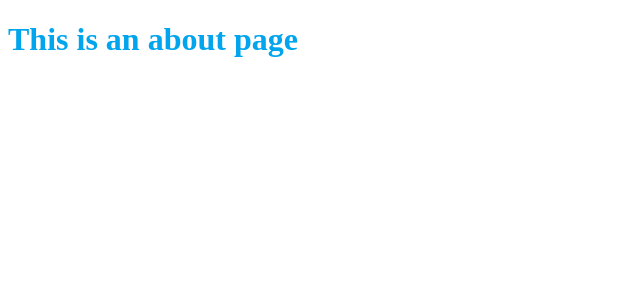
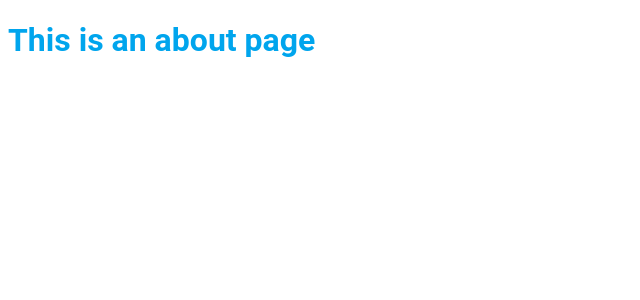
Before and after one commit to NewHorizonsDiveCentre/NhdcOnline, a Vue app in the folder src/client/: page /about in a window 1280 px wide. Shown: the top 300 px of the page, without its empty margins (0-640 px from the left). Built offline with nearby package versions, Linux system fonts and the light colour scheme; the HTML template or start-up script is replaced by a standard one.

Commit message:
Fixed css names

```diff
--- a/src/client/src/styles/main.scss
+++ b/src/client/src/styles/main.scss
@@ -14,14 +14,14 @@ body {
     -moz-osx-font-smoothing: grayscale;
     color: color(text);
     font: {
-        style: font(text);
+        family: font(text);
     }
 }
 
 @include headings() {
     color: color(header);
     font: {
-        style: font(header);
+        family: font(header);
     }
 }
 
```
